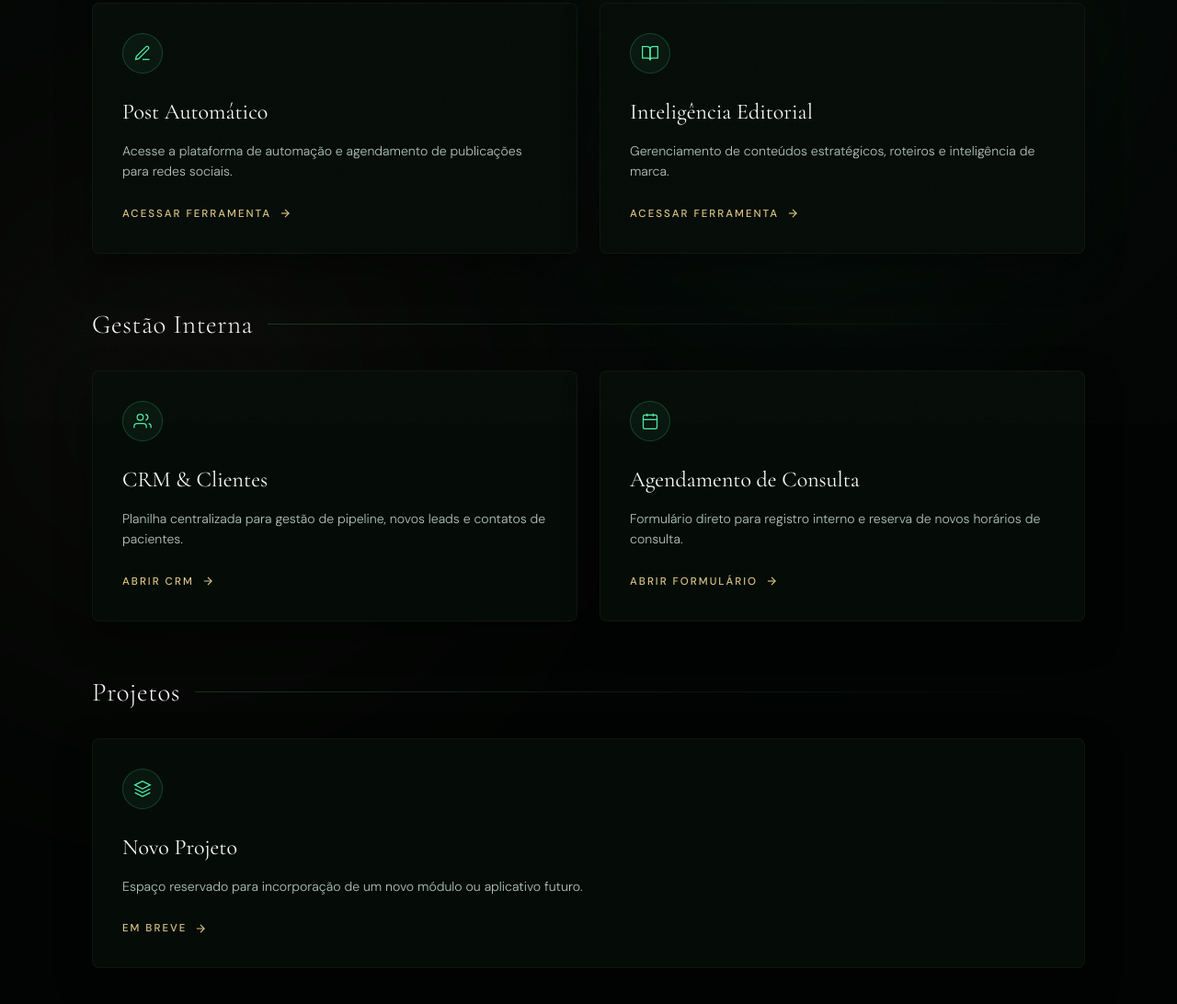
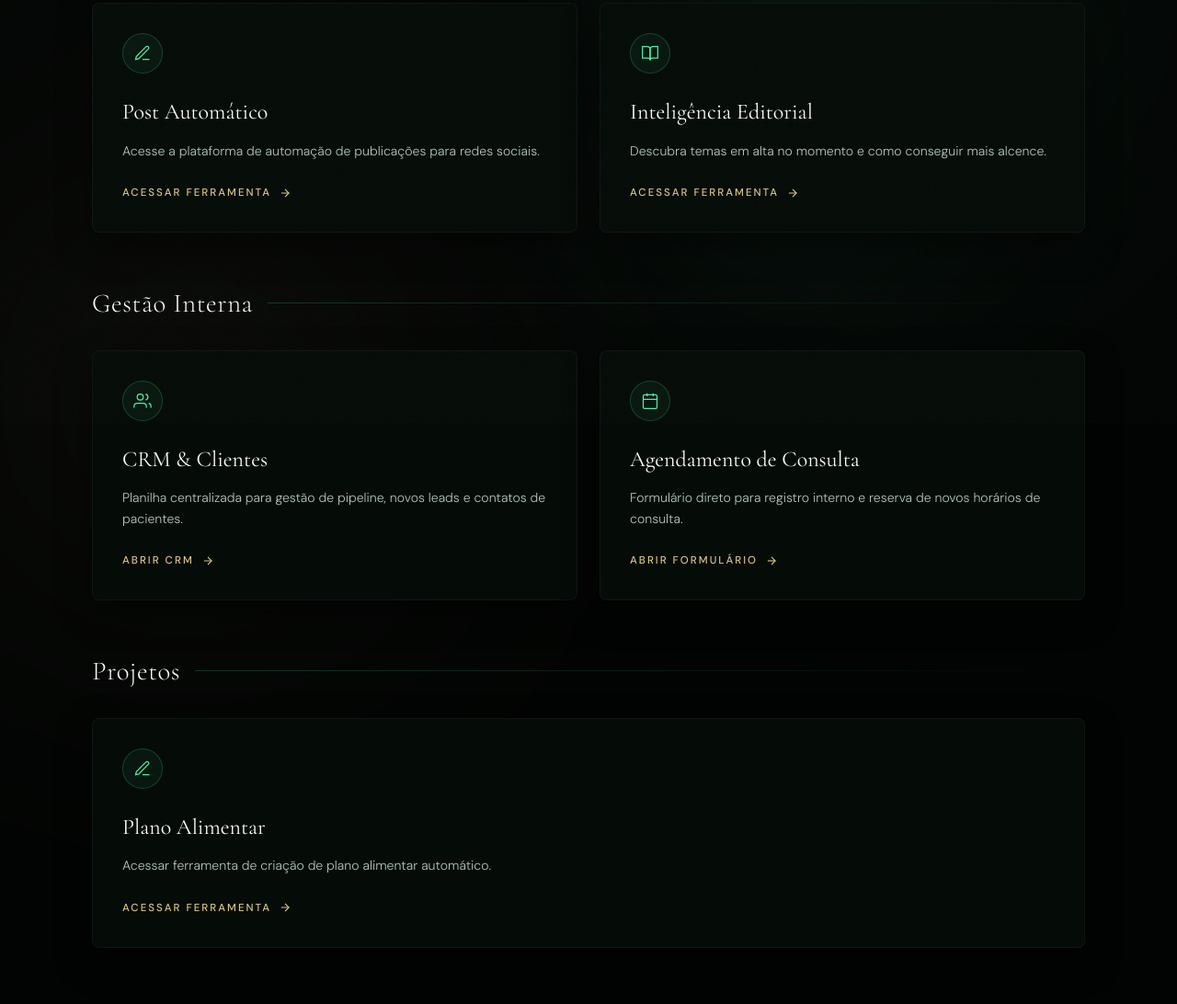
Before and after one commit to golnewete-cmyk/beatrizkath.nutri, a plain HTML site: page interface.html in a window 1280 px wide. Shown: the part 340-1432 px from the top of the page at 92% size. Drawn offline with nearby package versions, Linux system fonts and the light colour scheme.

Commit message:
Update interface.html

```diff
--- a/interface.html
+++ b/interface.html
@@ -253,7 +253,7 @@ input:focus, select:focus{
   <div id="page-dashboard" class="page active">
     <header>
       <div>
-        <span class="eye">Mellen Oliveira & Beatriz Kath</span>
+        <span class="eye">Beatriz Kath</span>
         <h1>Painel de <strong>Gestão Integrada</strong></h1>
       </div>
     </header>
@@ -269,7 +269,7 @@ input:focus, select:focus{
               <svg width="20" height="20" viewBox="0 0 24 24" fill="none" stroke="currentColor" stroke-width="1.5"><path d="M12 20h9"/><path d="M16.5 3.5a2.121 2.121 0 0 1 3 3L7 19l-4 1 1-4L16.5 3.5z"/></svg>
             </div>
             <div class="card-title">Post Automático</div>
-            <div class="card-desc">Acesse a plataforma de automação e agendamento de publicações para redes sociais.</div>
+            <div class="card-desc">Acesse a plataforma de automação de publicações para redes sociais.</div>
           </div>
           <div class="card-action">
             Acessar Ferramenta
@@ -283,7 +283,7 @@ input:focus, select:focus{
               <svg width="20" height="20" viewBox="0 0 24 24" fill="none" stroke="currentColor" stroke-width="1.5"><path d="M2 3h6a4 4 0 0 1 4 4v14a3 3 0 0 0-3-3H2z"/><path d="M22 3h-6a4 4 0 0 0-4 4v14a3 3 0 0 1 3-3h7z"/></svg>
             </div>
             <div class="card-title">Inteligência Editorial</div>
-            <div class="card-desc">Gerenciamento de conteúdos estratégicos, roteiros e inteligência de marca.</div>
+            <div class="card-desc">Descubra temas em alta no momento e como conseguir mais alcence.</div>
           </div>
           <div class="card-action">
             Acessar Ferramenta
@@ -335,16 +335,16 @@ input:focus, select:focus{
       <div class="section-title">Projetos</div>
       <div class="grid-cards">
 
-        <a href="https://planoalimentar-evgzlywnuspkmlekzmdfmj.streamlit.app/" class="action-card" onclick="alert('Espaço reservado para novos projetos.'); return false;">
+        <a href="https://planoalimentar-evgzlywnuspkmlekzmdfmj.streamlit.app/" target="_blank" class="action-card">
           <div>
             <div class="card-icon">
-              <svg width="20" height="20" viewBox="0 0 24 24" fill="none" stroke="currentColor" stroke-width="1.5"><polygon points="12 2 2 7 12 12 22 7 12 2"/><polyline points="2 17 12 22 22 17"/><polyline points="2 12 12 17 22 12"/></svg>
+              <svg width="20" height="20" viewBox="0 0 24 24" fill="none" stroke="currentColor" stroke-width="1.5"><path d="M12 20h9"/><path d="M16.5 3.5a2.121 2.121 0 0 1 3 3L7 19l-4 1 1-4L16.5 3.5z"/></svg>
             </div>
-            <div class="card-title">Novo Projeto</div>
-            <div class="card-desc">Espaço reservado para incorporação de um novo módulo ou aplicativo futuro.</div>
+            <div class="card-title">Plano Alimentar</div>
+            <div class="card-desc">Acessar ferramenta de criação de plano alimentar automático.</div>
           </div>
           <div class="card-action">
-            Em Breve
+            Acessar Ferramenta
             <svg width="14" height="14" viewBox="0 0 24 24" fill="none" stroke="currentColor" stroke-width="2"><line x1="5" y1="12" x2="19" y2="12"/><polyline points="12 5 19 12 12 19"/></svg>
           </div>
         </a>
```
